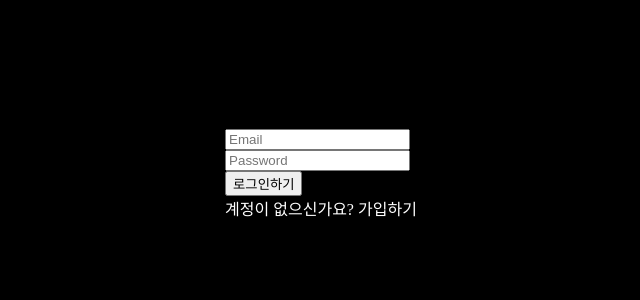
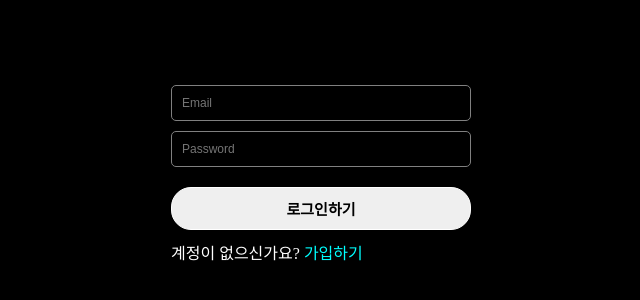
Before and after one commit to gesazumoo/clone-x-frontend-sample, a Vue app: page / in a window 1280 px wide. Shown: the part 234-534 px from the top of the page, without its empty margins (319-959 px from the left). Built offline with nearby package versions, Linux system fonts and the light colour scheme.

Commit message:
#2 챕터4 실습

```diff
--- a/src/components/InputField.vue
+++ b/src/components/InputField.vue
@@ -1,6 +1,12 @@
 <template>
-  <div>
-    <input :type="type" :placeholder="placeholder" :value="modelValue" @input="updateValue"/>
+  <div class="container">
+    <input
+      class="input-form"
+      :type="type"
+      :placeholder="placeholder"
+      :value="modelValue"
+      @input="updateValue"
+    />
   </div>
 </template>
 
@@ -15,13 +21,27 @@ export default {
   emits: ["update:modelValue"],
   methods: {
     updateValue(event) {
-            const value = event.target.value.trim()
-            this.$emit("update:modelValue", value)
-        }
-    }
-}
+      const value = event.target.value.trim();
+      this.$emit("update:modelValue", value);
+    },
+  },
+};
 </script>
 
-<style>
-
+<style scoped>
+.container {
+  height: fit-content;
+  width: 300px;
+}
+.input-form {
+  box-sizing: border-box; /* 패딩과 테두리를 포함한 너비 */
+  width: 100%;
+  padding: 10px;
+  border-radius: 5px;
+  border: 1px solid gray;
+  background-color: #000000;
+  margin-bottom: 10px;
+  font-size: 12px;
+  color: gray;
+}
 </style>
--- a/src/views/LoginPage.vue
+++ b/src/views/LoginPage.vue
@@ -12,10 +12,10 @@
       :modelValue="password"
     />
 
-    <button @click="login">로그인하기</button>
+    <button class="login-button" @click="login">로그인하기</button>
     <div>
       계정이 없으신가요?
-      <span>가입하기</span>
+      <span class="signup-button">가입하기</span>
     </div>
   </div>
 </template>
@@ -39,4 +39,20 @@ export default {
 };
 </script>
 
-<style></style>
+<style scoped>
+.login-button {
+  border-radius: 20px;
+  border: 1px solid white;
+  font-size: 15px;
+  font-weight: bold;
+  margin: 10px 0px;
+  padding: 10px;
+  width: 100%;
+  cursor: pointer;
+}
+
+.signup-button {
+  color: aqua;
+  cursor: pointer;
+}
+</style>
```
Lines whose indentation alone changed are shown as unchanged.
